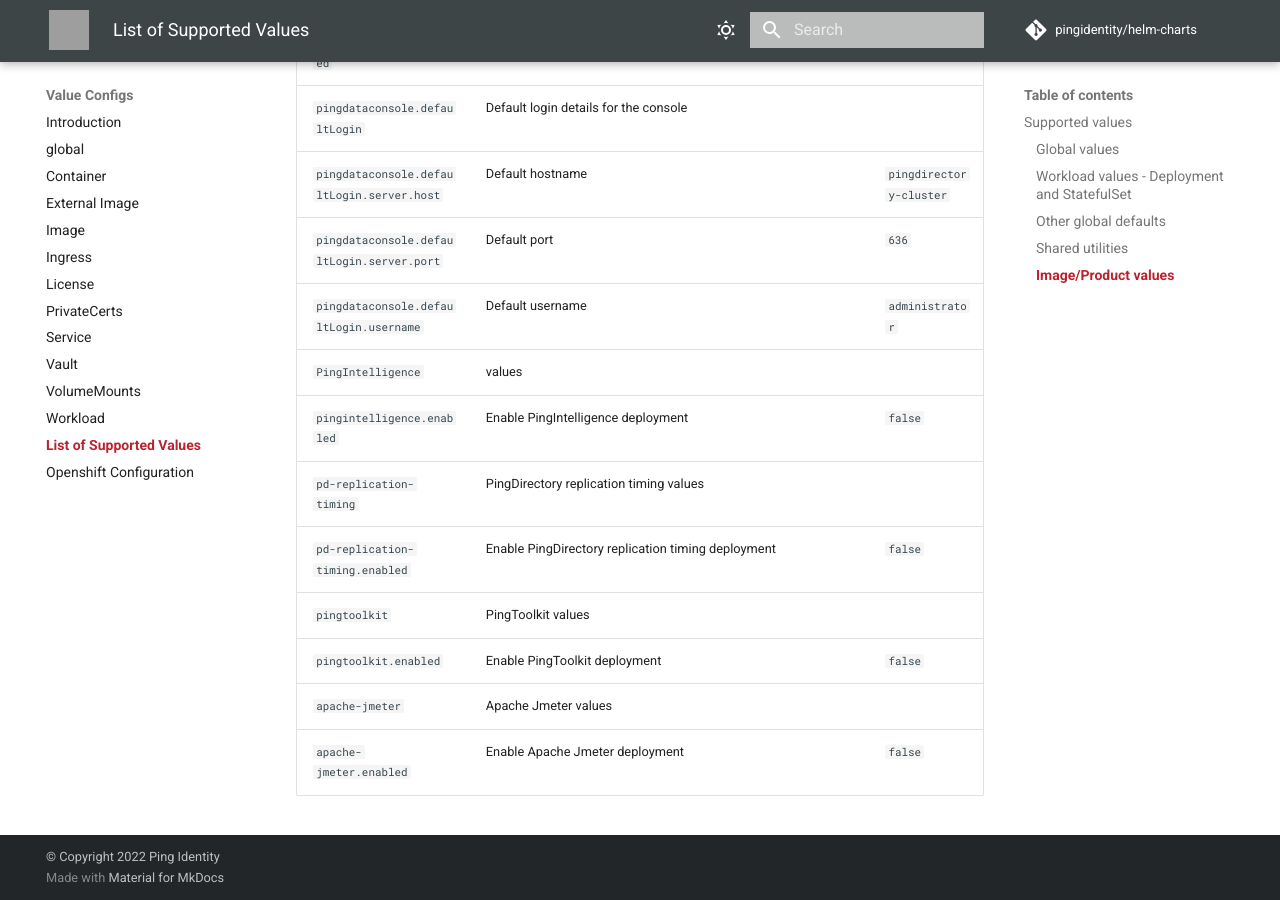
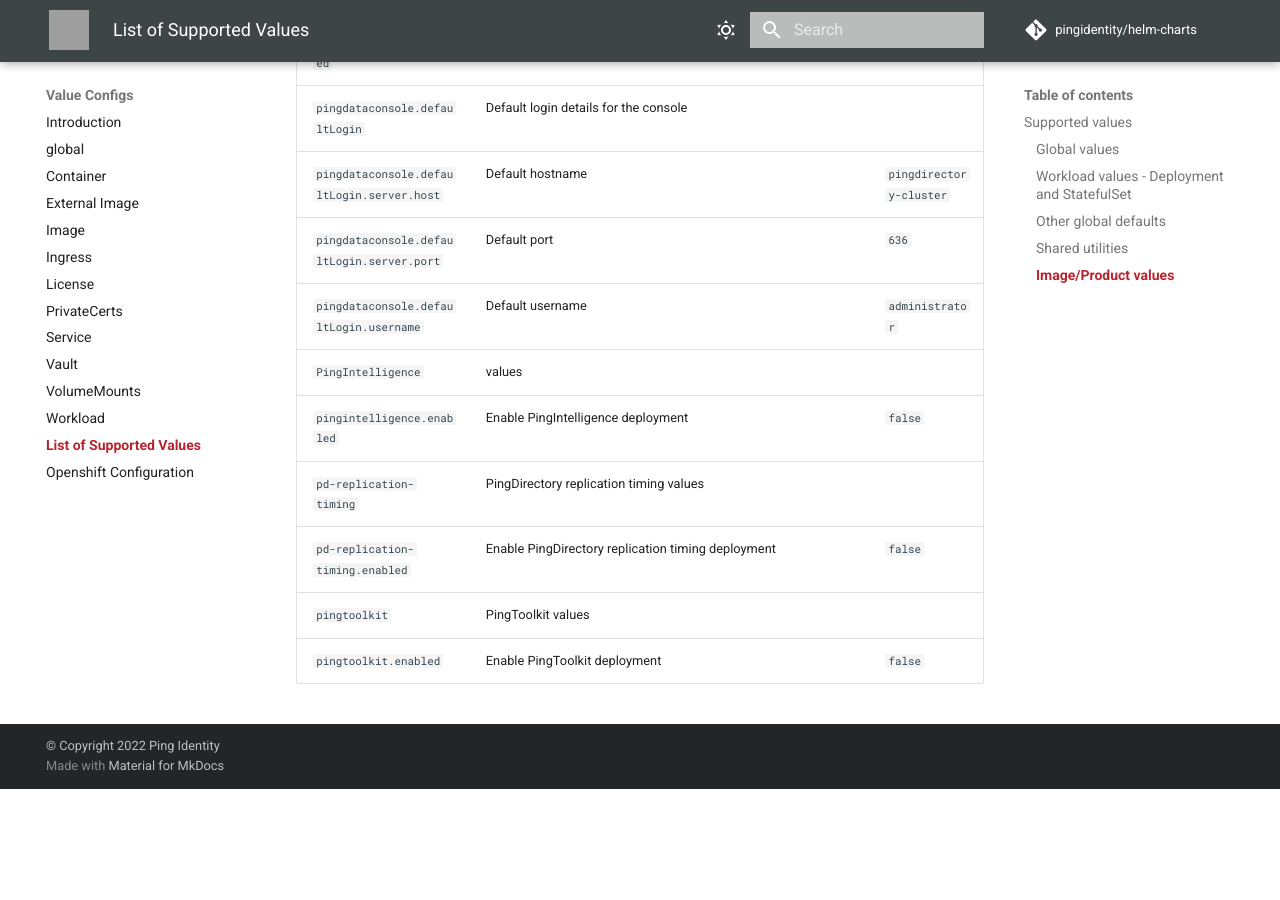
Before and after one commit to pingidentity/helm-charts, an MkDocs documentation site: the page built from docs/config/supported-values.md, in a window 1280 px wide and 900 px high, scrolled down 11134 px. Built offline with MkDocs 1.6.1 and Material for MkDocs 9.7.7, drawn with Linux system fonts in a browser that asks for light colours; comment, search, counter and statistics services are not loaded; after the commit the page ends 11923 px from its top, so only the background shows below that; grey boxes are pictures that could not be loaded.

Commit message:
remove support for Apache Jmeter

```diff
--- a/docs/config/supported-values.md
+++ b/docs/config/supported-values.md
@@ -158,5 +158,3 @@
 | `pd-replication-timing.enabled`                                                | Enable PingDirectory replication timing deployment                                                                                                                                                             | `false`                  |
 | `pingtoolkit`                                                                  | PingToolkit values                                                                                                                                                                                             |                          |
 | `pingtoolkit.enabled`                                                          | Enable PingToolkit deployment                                                                                                                                                                                  | `false`                  |
-| `apache-jmeter`                                                                | Apache Jmeter values                                                                                                                                                                                           |                          |
-| `apache-jmeter.enabled`                                                        | Enable Apache Jmeter deployment                                                                                                                                                                                | `false`                  |
```
Also changed, not shown: 8 other files.
